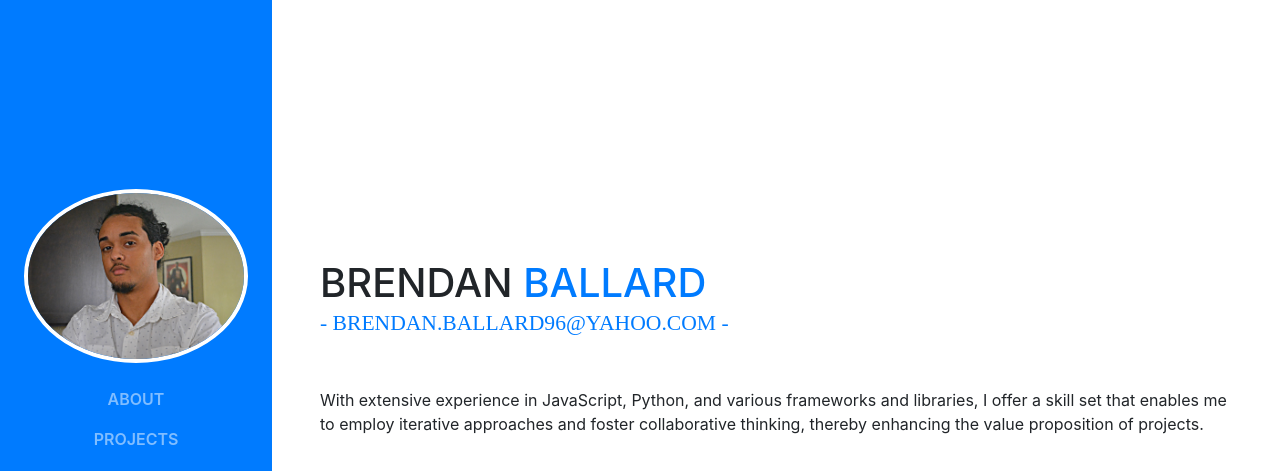
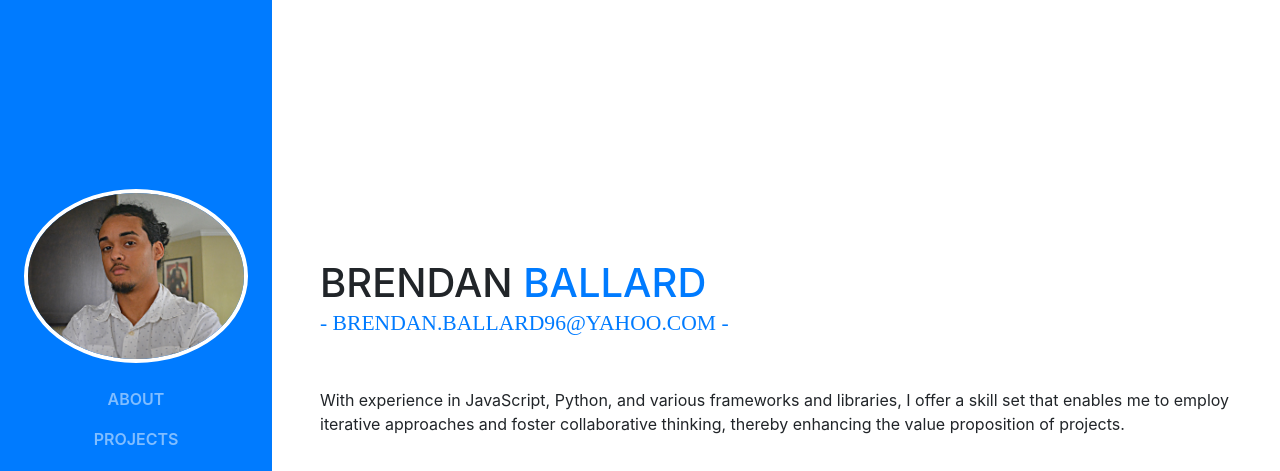
Before and after one commit to Bballard96/Bballard96.github.io, a website with bundled scripts: page index.html in a window 1280 px wide. Shown: the top 471 px of the page. Built offline with nearby package versions, Linux system fonts and the light colour scheme; a web font is replaced by a local one.

Commit message:
change text in opening statement

```diff
--- a/index.html
+++ b/index.html
@@ -75,7 +75,7 @@
           <div class="subheading mb-5">
             <a href="mailto:Brendan.ballard96@yahoo.com"> - brendan.ballard96@yahoo.com - </a>
           </div>
-          <p class="mb-5">With extensive experience in JavaScript, Python, and various frameworks and libraries, I offer a skill set that enables me to employ iterative approaches and foster collaborative thinking, thereby enhancing the value proposition of projects.</p>
+          <p class="mb-5">With experience in JavaScript, Python, and various frameworks and libraries, I offer a skill set that enables me to employ iterative approaches and foster collaborative thinking, thereby enhancing the value proposition of projects.</p>
           <ul class="list-inline list-social-icons mb-0">
             <li class="list-inline-item">
               <a href="https://www.linkedin.com/in/brendan-ballard/">
```
